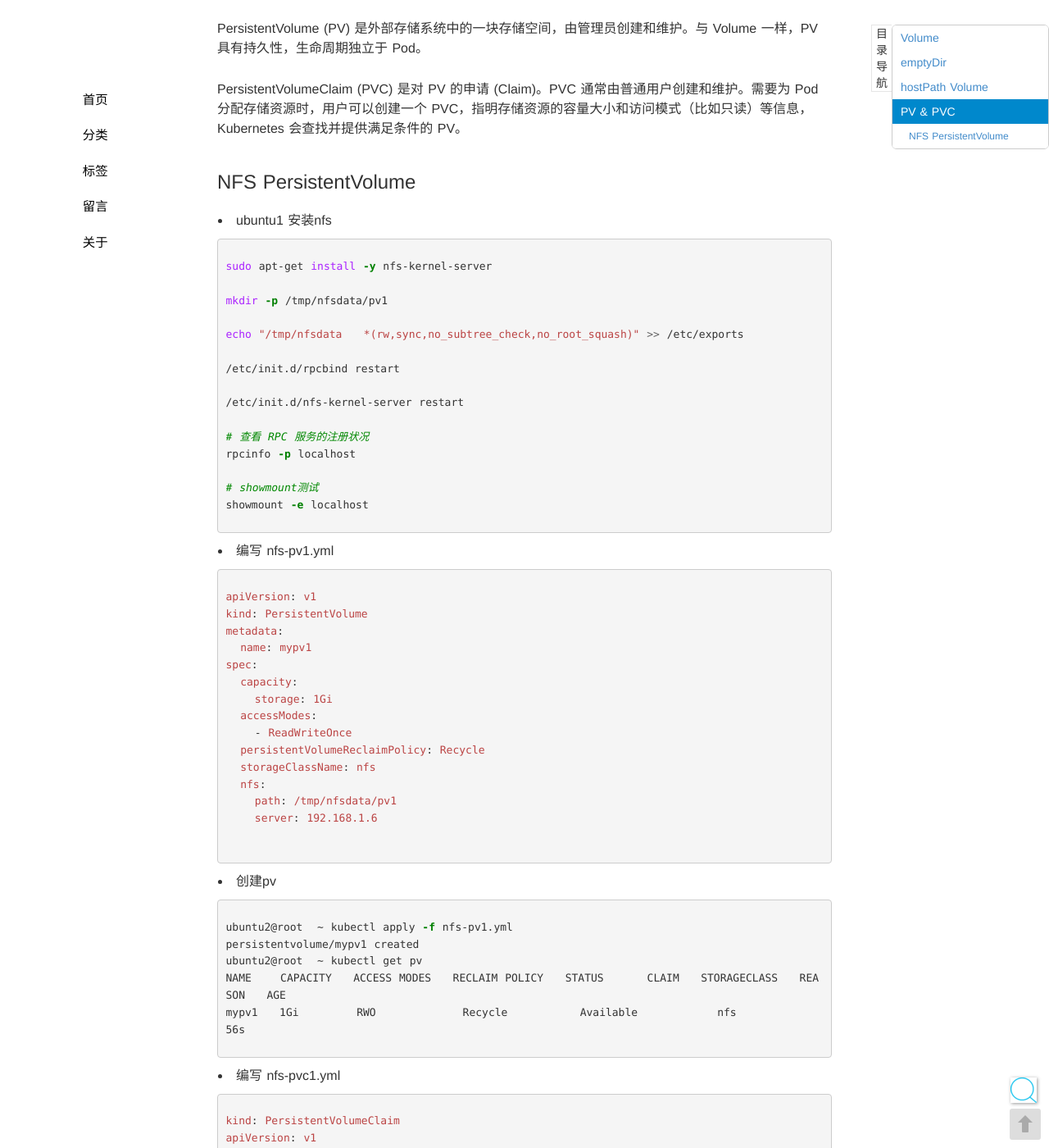
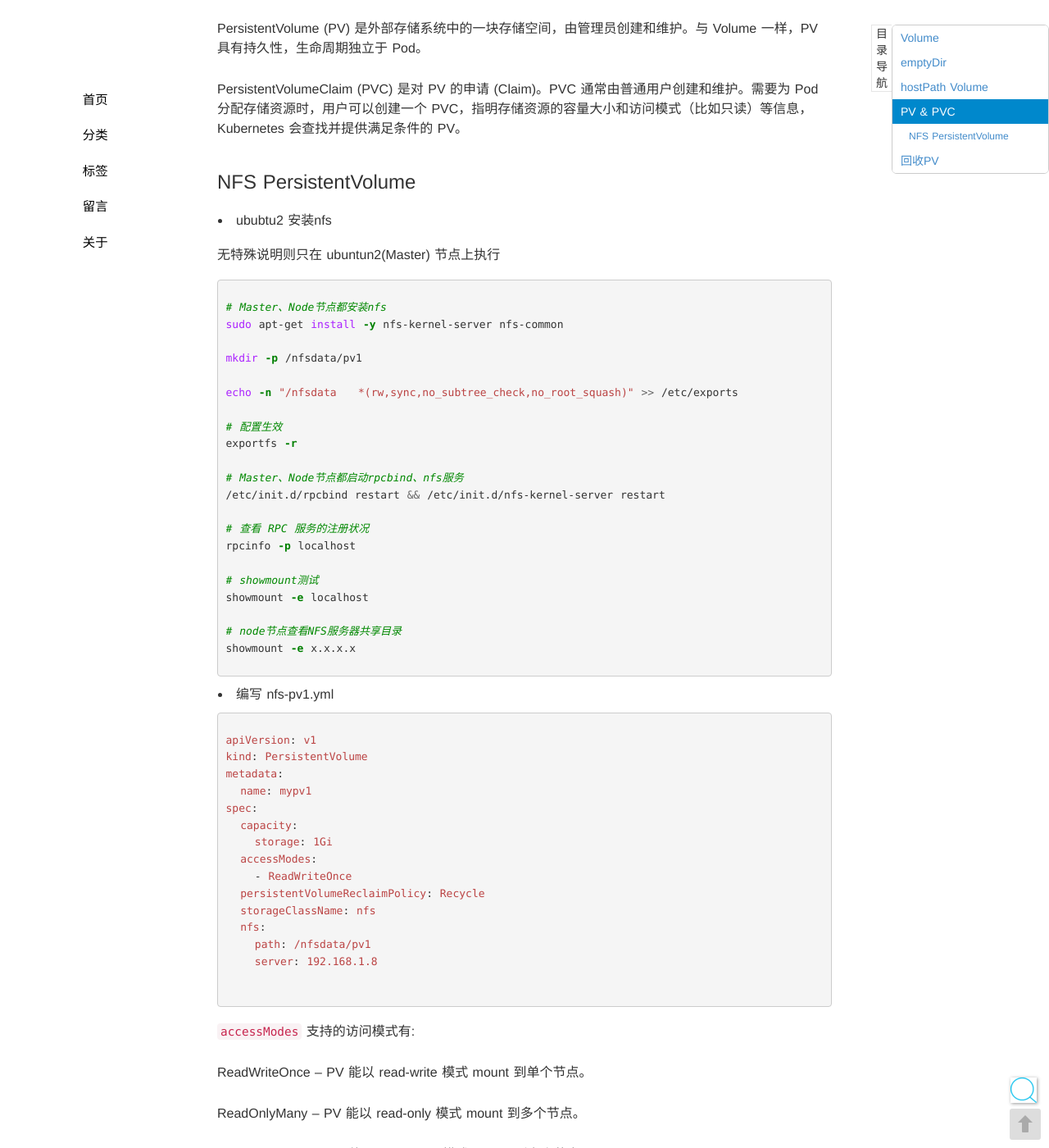
Before and after one commit to seekplum/seekplum.github.io, a Jekyll site: the page built from _posts/2019-11-27-k8s-volume.md, in a window 1280 px wide and 1400 px high, scrolled down 1707 px. Shown: the whole window at 82% size. Built offline with Jekyll 4.4.1, drawn with Linux system fonts in a browser that asks for light colours; comment, search, counter and statistics services are not loaded; some of the changed text lies outside the part shown.

Commit message:
MOD: k8s-volume

````diff
--- a/_posts/2019-11-27-k8s-volume.md
+++ b/_posts/2019-11-27-k8s-volume.md
@@ -77,24 +77,32 @@
 
 ### NFS PersistentVolume
 
-* ubuntu1 安装nfs
+* ububtu2 安装nfs
+
+无特殊说明则只在 ubuntun2(Master) 节点上执行
 
 ```bash
-sudo apt-get install -y nfs-kernel-server
+# Master、Node节点都安装nfs
+sudo apt-get install -y nfs-kernel-server nfs-common
 
-mkdir -p /tmp/nfsdata/pv1
+mkdir -p /nfsdata/pv1
 
-echo "/tmp/nfsdata   *(rw,sync,no_subtree_check,no_root_squash)" >> /etc/exports
+echo -n "/nfsdata   *(rw,sync,no_subtree_check,no_root_squash)" >> /etc/exports
 
-/etc/init.d/rpcbind restart
+# 配置生效
+exportfs -r
 
-/etc/init.d/nfs-kernel-server restart
+# Master、Node节点都启动rpcbind、nfs服务
+/etc/init.d/rpcbind restart && /etc/init.d/nfs-kernel-server restart
 
 # 查看 RPC 服务的注册状况
 rpcinfo -p localhost
 
 # showmount测试
 showmount -e localhost
+
+# node节点查看NFS服务器共享目录
+showmount -e x.x.x.x
 ```
 
 * 编写 nfs-pv1.yml
@@ -112,10 +120,26 @@
   persistentVolumeReclaimPolicy: Recycle
   storageClassName: nfs
   nfs:
-    path: /tmp/nfsdata/pv1
-    server: 192.168.1.6
+    path: /nfsdata/pv1
+    server: 192.168.1.8
 
 ```
+
+`accessModes` 支持的访问模式有:
+
+ReadWriteOnce – PV 能以 read-write 模式 mount 到单个节点。
+
+ReadOnlyMany – PV 能以 read-only 模式 mount 到多个节点。
+
+ReadWriteMany – PV 能以 read-write 模式 mount 到多个节点。
+
+`persistentVolumeReclaimPolicy` 支持的策略有
+
+Retain – 需要管理员手工回收。
+
+Recycle – 清除 PV 中的数据，效果相当于执行 rm -rf /thevolume/*。
+
+Delete – 删除 Storage Provider 上的对应存储资源，例如 AWS EBS、GCE PD、Azure Disk、OpenStack Cinder Volume 等。
 
 * 创建pv
 
@@ -176,4 +200,27 @@
     - name: mydata
       persistentVolumeClaim:
         claimName: mypvc1
+
 ```
+
+* 创建pod
+
+```bash
+ubuntu2@root  k8s-learn kubectl get pod -o wide
+NAME     READY   STATUS    RESTARTS   AGE   IP          NODE      NOMINATED NODE   READINESS GATES
+mypod1   1/1     Running   0          21s   10.40.0.0   ubuntu3   <none>           <none>
+ubuntu2@root  k8s-learn kubectl exec mypod1 touch /mydata/hello
+ubuntu2@root  k8s-learn ls -l /nfsdata/pv1
+total 0
+-rw-r--r-- 1 root root 0 Mar 12 22:27 hello
+```
+
+## 回收PV
+
+```bash
+kubectl delete pvc mypvc1
+
+# 遇到了pvc一直无法删除，直接删除k8s中的记录
+kubectl patch pvc mypvc1 -p '{"metadata":{"finalizers":null}}'
+kubectl patch pv mypv1 -p '{"metadata":{"finalizers":null}}'
+```
````
